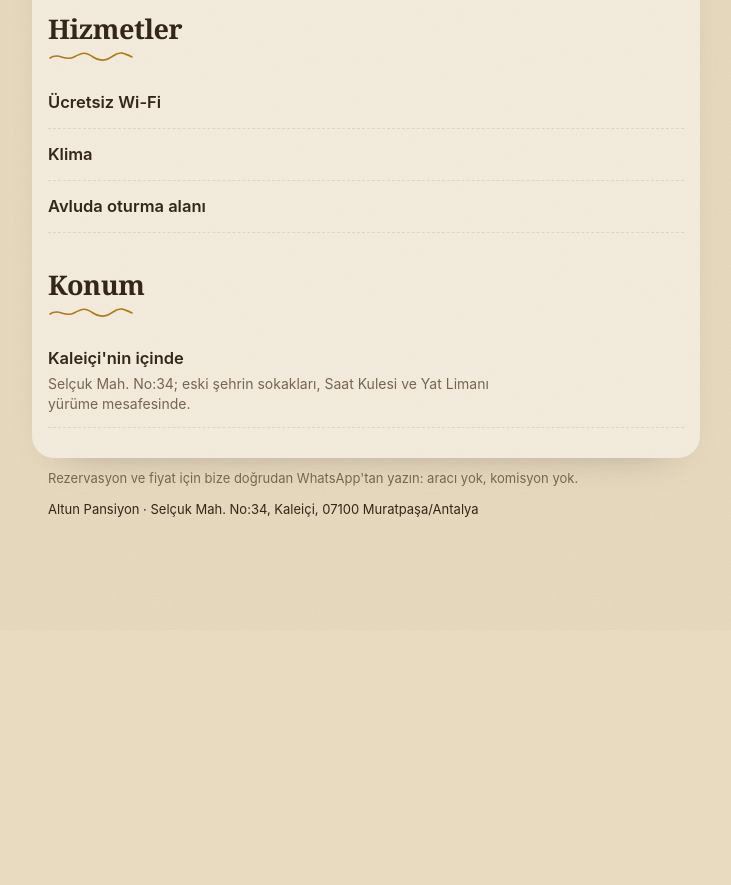
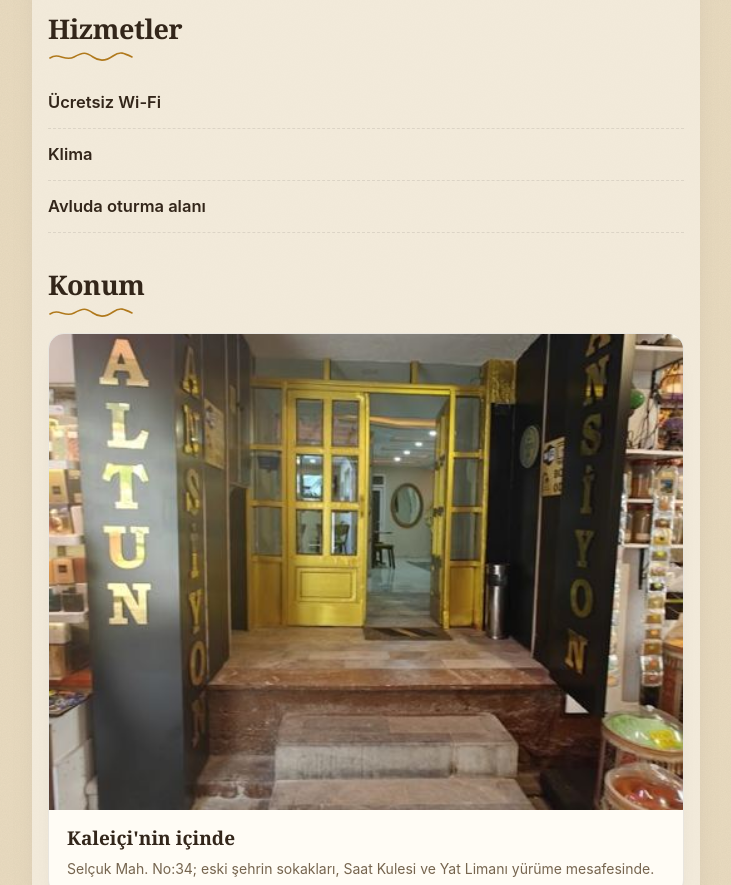
Before and after one commit to Badarous/menu, a plain HTML site: page altun/index.html in a window 1280 px wide. Shown: the part 1843-2728 px from the top of the page, without its empty margins (274-1005 px from the left). Before the commit the page ends 2473 px from the top, so only its background shows below. Drawn offline with Linux system fonts and the light colour scheme.

Commit message:
Add files via upload

```diff
--- a/altun/index.html
+++ b/altun/index.html
@@ -188,7 +188,7 @@ const tx = o => (o && (o[L] || o.tr)) || "";
 function dessine() {
   const m = document.getElementById("menu");
   m.innerHTML = MENU.map((c, i) => {
-    const formules = i === 0 && c.plats.length && c.plats.every(p => tx(p.d));
+    const formules = c.plats.length && c.plats.every(p => tx(p.d)) && (i === 0 || c.plats.some(p => p.img));
     const corps = formules
       ? '<div class="formules">' + c.plats.map((p, k) => `<div class="formule${p.img ? " ph" : ""}" style="transition-delay:${k*90}ms">${p.img ? `<img src="${esc(p.img)}" alt="" loading="lazy">` : ""}<div class="haut"><b>${esc(tx(p.ad))}</b><span class="prix">${p.p ? esc(p.p) + " ₺" : ""}</span></div><p>${esc(tx(p.d))}</p></div>`).join("") + '</div>'
       : c.plats.map((p, k) => `<div class="plat" style="transition-delay:${Math.min(k,8)*55}ms"><div class="haut"><b>${esc(tx(p.ad))}</b>${p.p ? '<span class="points"></span>' : ""}<span class="prix">${p.p ? esc(p.p) + " ₺" : ""}</span></div>${tx(p.d) ? `<p>${esc(tx(p.d))}</p>` : ""}${(p.t||[]).map(t => T[t] ? `<span class="tag">${esc(tx(T[t]))}</span>` : "").join("")}</div>`).join("");
```
